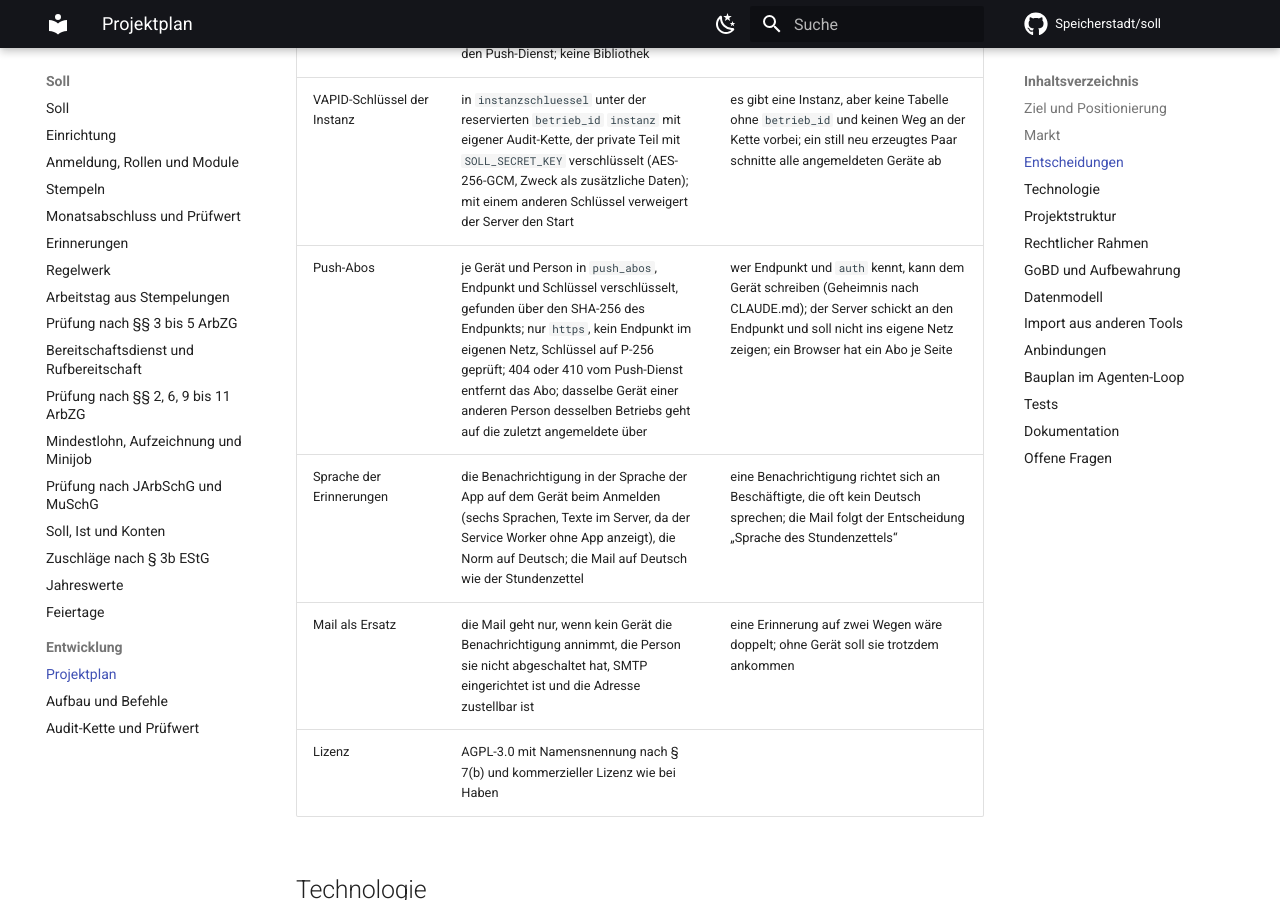
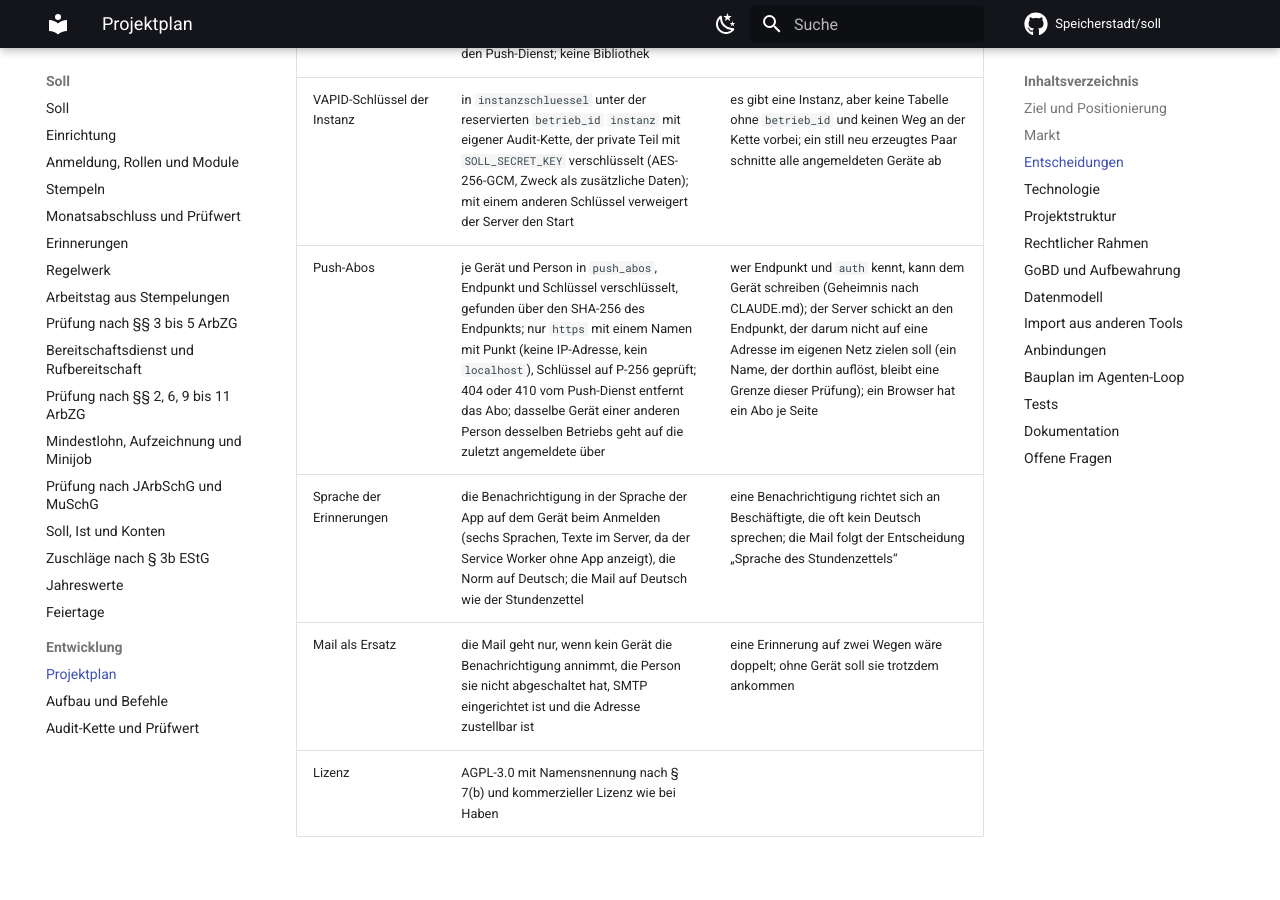
Before and after one commit to Speicherstadt/soll, an MkDocs documentation site: the page built from docs/plan.md, in a window 1280 px wide and 900 px high, scrolled down 17498 px. Built offline with MkDocs 1.6.1 and Material for MkDocs 9.7.7, drawn with Linux system fonts in a browser that asks for light colours; comment, search, counter and statistics services are not loaded.

Commit message:
S-307: name exactly what the endpoint check refuses
Co-Authored-By: Claude Opus 5.5 <noreply@anthropic.com>
Claude-Session: https://claude.ai/code/session_01Y3rdfb3WLu6eQFD5t9ebz6

```diff
--- a/docs/plan.md
+++ b/docs/plan.md
@@ -132,7 +132,7 @@ Der Loop entscheidet danach und trägt neue Entscheidungen hier mit Grund ein.
 | Erinnerungen fällig | eine reine Funktion (`faelligeErinnerungen`) entscheidet aus Stempelungen, Vormonat, Wünschen, Zeiten des Betriebs und Uhrzeit; eine Schleife im Server ruft sie jede Minute, vermerkt jede Erinnerung vor dem Senden in `erinnerungen` (eindeutig je Person, Art und Bezug, in der Audit-Kette) und schreibt nie eine Stempelung; „Ausstempeln vergessen“ nach einer Zeit ab Kommen (Vorgabe 10 h), „Pause fällig“ eine Zeit vor dem Pausen-Ausblick von `tagesstand()` (Vorgabe 15 min), „Monat bestätigen“ ab 9 Uhr an einem Tag des Folgemonats (Vorgabe der 1.) bis zur gültigen Bestätigung oder zum Abschluss; gefragt wird nur, wer per Push oder Mail erreichbar ist | ohne Dienstplan gibt es noch kein geplantes Ende, die Länge der Schicht ist das, was Soll sicher weiß, und 10 h sind die Grenze des § 3 ArbZG; ein Vermerk vor dem Senden hält jede Erinnerung bei einem Neustart oder zwei Läufen zugleich auf einmal; wer nicht erreichbar ist, verliert keine Erinnerung an einen Lauf, der ihn nicht erreichen konnte |
 | Web Push | eigene Umsetzung mit `node:crypto` von RFC 8030, 8291 (`aes128gcm`) und 8292 (VAPID), getestet mit den Werten aus RFC 8291 Anhang A und einem Ersatz für den Push-Dienst; keine Bibliothek | rund 150 Zeilen statt einer Abhängigkeit mit eigenem HTTP-Client; läuft gleich unter Bun und in `bun build --compile` |
 | VAPID-Schlüssel der Instanz | in `instanzschluessel` unter der reservierten `betrieb_id` `instanz` mit eigener Audit-Kette, der private Teil mit `SOLL_SECRET_KEY` verschlüsselt (AES-256-GCM, Zweck als zusätzliche Daten); mit einem anderen Schlüssel verweigert der Server den Start | es gibt eine Instanz, aber keine Tabelle ohne `betrieb_id` und keinen Weg an der Kette vorbei; ein still neu erzeugtes Paar schnitte alle angemeldeten Geräte ab |
-| Push-Abos | je Gerät und Person in `push_abos`, Endpunkt und Schlüssel verschlüsselt, gefunden über den SHA-256 des Endpunkts; nur `https`, kein Endpunkt im eigenen Netz, Schlüssel auf P-256 geprüft; 404 oder 410 vom Push-Dienst entfernt das Abo; dasselbe Gerät einer anderen Person desselben Betriebs geht auf die zuletzt angemeldete über | wer Endpunkt und `auth` kennt, kann dem Gerät schreiben (Geheimnis nach CLAUDE.md); der Server schickt an den Endpunkt und soll nicht ins eigene Netz zeigen; ein Browser hat ein Abo je Seite |
+| Push-Abos | je Gerät und Person in `push_abos`, Endpunkt und Schlüssel verschlüsselt, gefunden über den SHA-256 des Endpunkts; nur `https` mit einem Namen mit Punkt (keine IP-Adresse, kein `localhost`), Schlüssel auf P-256 geprüft; 404 oder 410 vom Push-Dienst entfernt das Abo; dasselbe Gerät einer anderen Person desselben Betriebs geht auf die zuletzt angemeldete über | wer Endpunkt und `auth` kennt, kann dem Gerät schreiben (Geheimnis nach CLAUDE.md); der Server schickt an den Endpunkt, der darum nicht auf eine Adresse im eigenen Netz zielen soll (ein Name, der dorthin auflöst, bleibt eine Grenze dieser Prüfung); ein Browser hat ein Abo je Seite |
 | Sprache der Erinnerungen | die Benachrichtigung in der Sprache der App auf dem Gerät beim Anmelden (sechs Sprachen, Texte im Server, da der Service Worker ohne App anzeigt), die Norm auf Deutsch; die Mail auf Deutsch wie der Stundenzettel | eine Benachrichtigung richtet sich an Beschäftigte, die oft kein Deutsch sprechen; die Mail folgt der Entscheidung „Sprache des Stundenzettels“ |
 | Mail als Ersatz | die Mail geht nur, wenn kein Gerät die Benachrichtigung annimmt, die Person sie nicht abgeschaltet hat, SMTP eingerichtet ist und die Adresse zustellbar ist | eine Erinnerung auf zwei Wegen wäre doppelt; ohne Gerät soll sie trotzdem ankommen |
 | Lizenz | AGPL-3.0 mit Namensnennung nach § 7(b) und kommerzieller Lizenz wie bei Haben | |
```
Also changed, not shown: docs/erinnerungen.md (+1 -1 lines), 1 other file.
